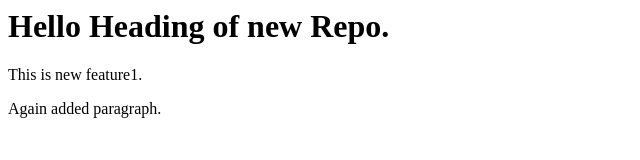
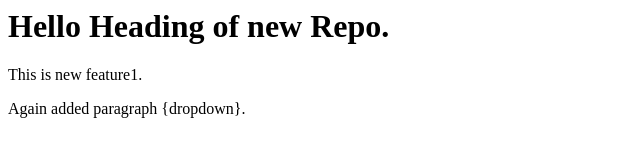
Before and after one commit to riteshchaudhary375/LocalRepo, a plain HTML site: page index.html in a window 1280 px wide. Shown: the whole page, without its empty margins (0-640 px from the left). Drawn offline with Linux system fonts and the light colour scheme.

```diff
--- a/index.html
+++ b/index.html
@@ -1,3 +1,3 @@
 <h1>Hello Heading of new Repo.</h1>
 <p>This is new feature1.</p>
-<p>Again added paragraph.</p>
+<p>Again added paragraph {dropdown}.</p>
```
